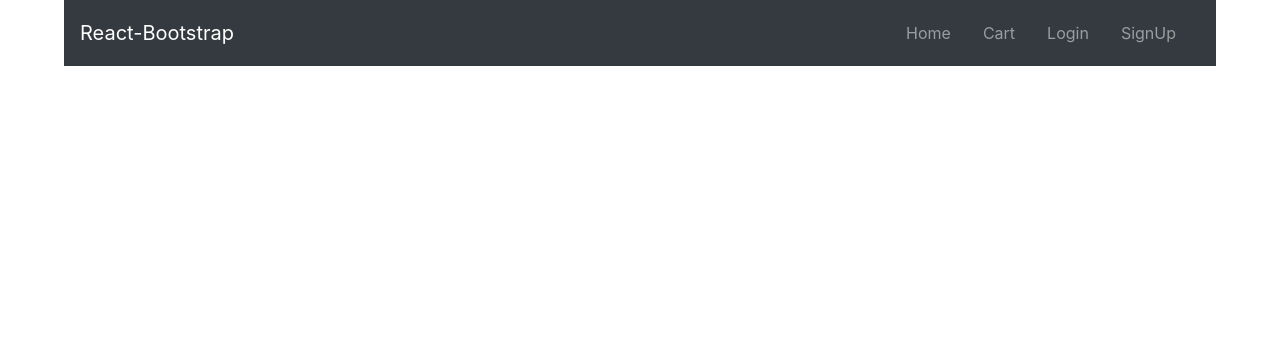
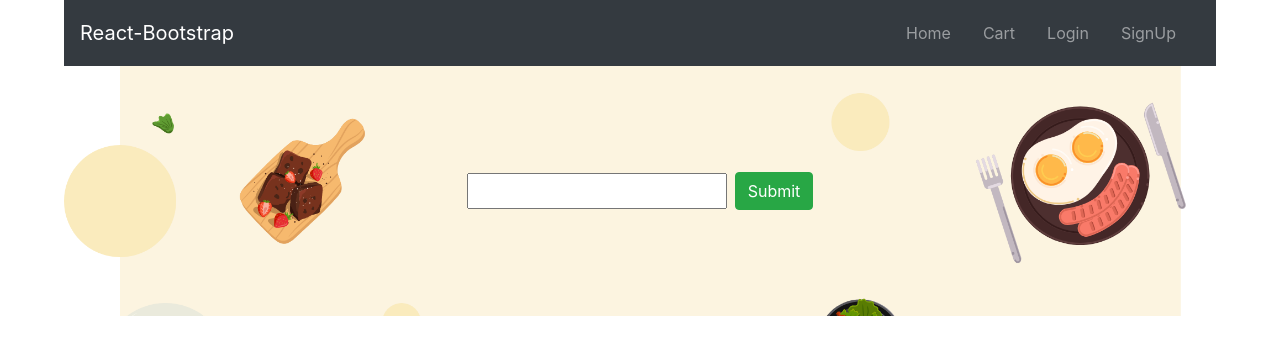
Before and after one commit to Sabbir185/red-onion-restaurant, a React (Create React App) app: page /cart in a window 1280 px wide. Shown: the top 354 px of the page. Built offline with nearby package versions, Linux system fonts and the light colour scheme.

Commit message:
search option design  done

```diff
--- a/package.json
+++ b/package.json
@@ -10,6 +10,7 @@
     "react": "^17.0.2",
     "react-bootstrap": "^1.5.2",
     "react-dom": "^17.0.2",
+    "react-hook-form": "^7.0.4",
     "react-router-dom": "^5.2.0",
     "react-scripts": "4.0.3",
     "web-vitals": "^1.1.1"
--- a/src/components/Header/Header.js
+++ b/src/components/Header/Header.js
@@ -1,6 +1,7 @@
 import React from 'react';
 import { Nav, Navbar, NavDropdown } from 'react-bootstrap';
 import { Link } from 'react-router-dom';
+import SearchBar from '../SearchBar/SearchBar';
 
 const Header = () => {
     return (
@@ -17,6 +18,10 @@ const Header = () => {
                     </Nav>
                 </Navbar.Collapse>
             </Navbar>
+
+            <div>
+                <SearchBar></SearchBar>
+            </div>
         </div>
     );
 };
--- /dev/null
+++ b/src/components/SearchBar/SearchBar.css
@@ -0,0 +1,3 @@
+.bg-style{
+
+}
--- /dev/null
+++ b/src/components/SearchBar/SearchBar.js
@@ -0,0 +1,31 @@
+import React from 'react';
+import { useForm } from "react-hook-form";
+import bg from "../../images/bannerbackground.png"
+
+const SearchBar = () => {
+    const { register, handleSubmit, watch, formState: { errors } } = useForm();
+    const onSubmit = data => console.log(data);
+
+    const styleShit = {
+        height:'250px',
+        backgroundImage: `url(${bg})`,
+        backgroundSize: 'cover',
+
+    }
+
+    return (
+        <div style={styleShit} className='d-flex justify-content-center align-items-center'>
+
+            <form onSubmit={handleSubmit(onSubmit)} >
+                <div className='d-flex justify-content-center align-items-center'>
+                    <input {...register("name", { required: true })} className='p-1' />
+                    <input type="submit" className='btn btn-success ml-2'/>
+                </div>
+                {errors.name && <span className='d-block text-danger'>Food Name is required</span>}
+            </form>
+
+        </div>
+    );
+};
+
+export default SearchBar;
```
Also changed, not shown: src/images/bannerbackground.png (added), 1 other file (tests, documents, lock files or other folders).
